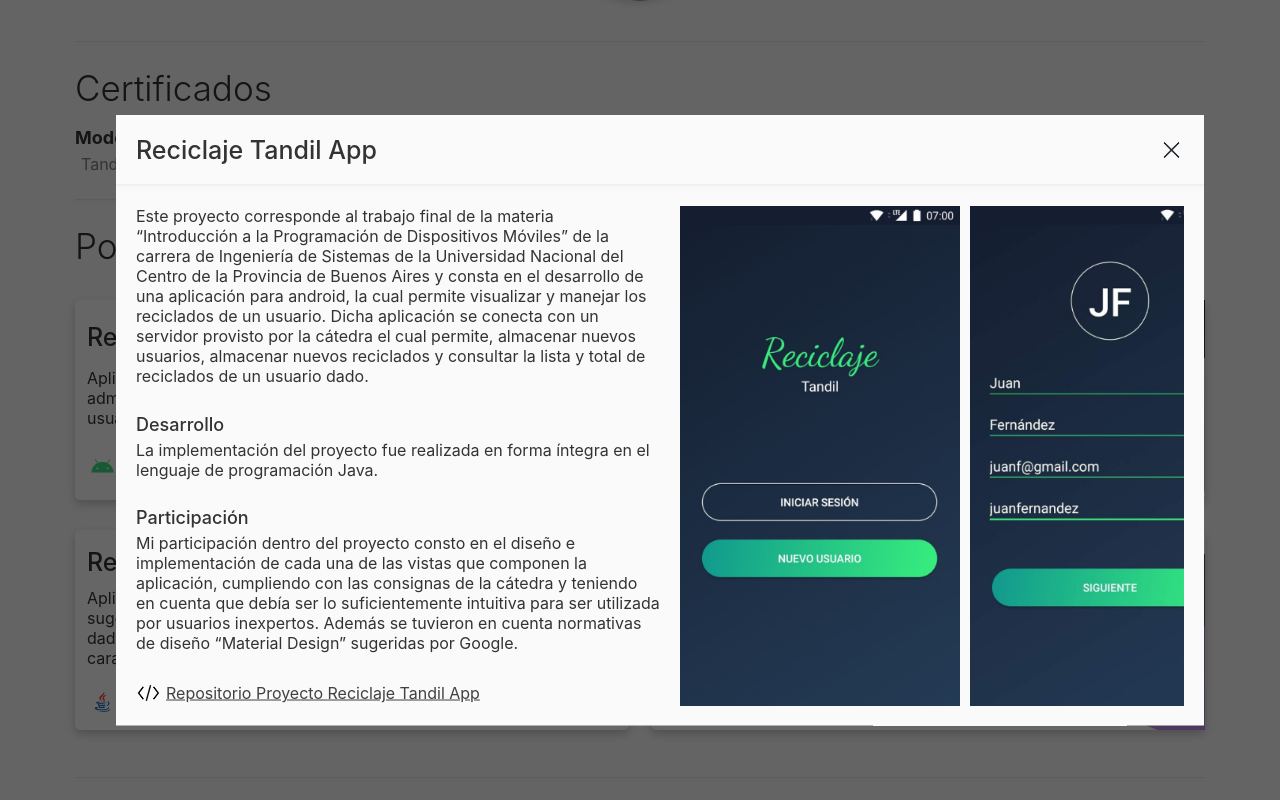
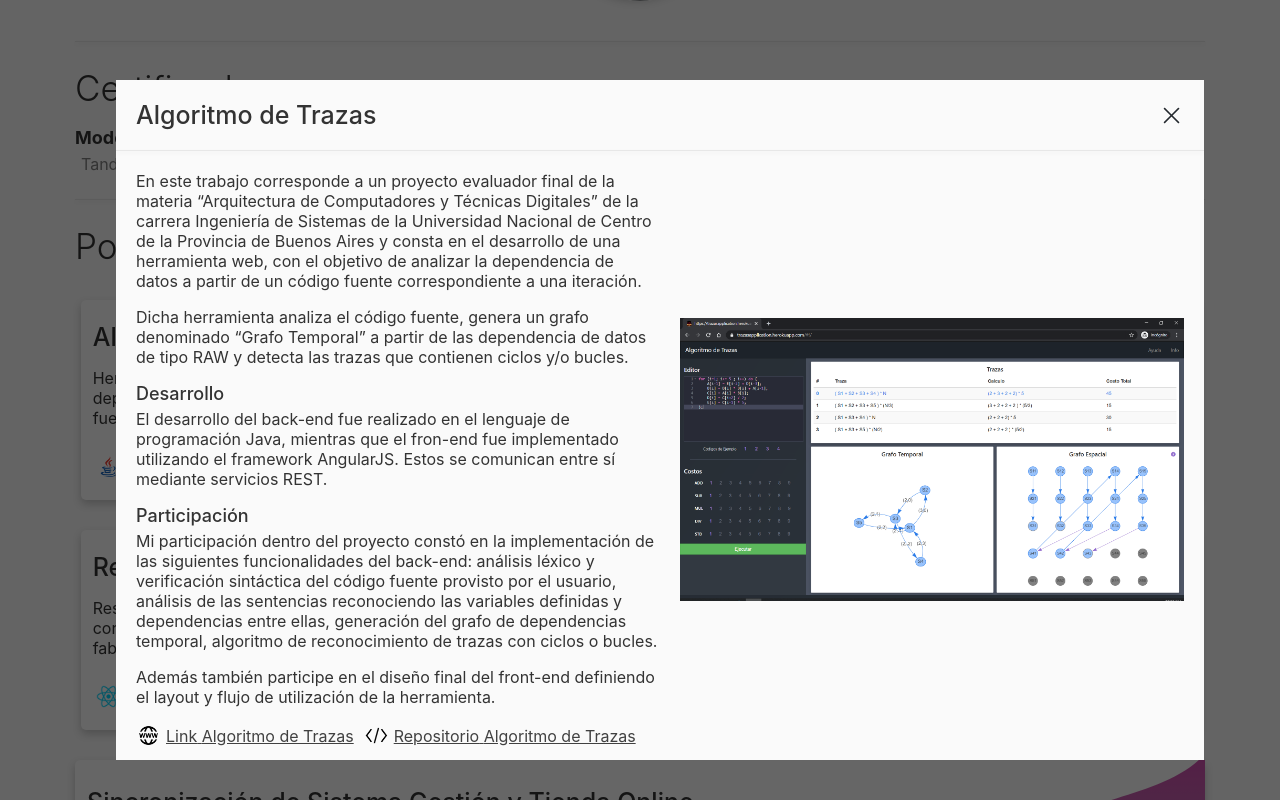
Before and after one commit to carreterosanti/Personal-Resume, a React (Create React App) app: page / in a window 1280 px wide. Both pictures are taken after a click on the element 351 px from the left and 1509 px from the top of the page. Shown: the part 1109-1909 px from the top of the page. Built offline with nearby package versions, Linux system fonts and the light colour scheme.

Commit message:
Add Portfolio proyecto sync Centum-TiendaNube

```diff
--- a/src/components/InfoProyecto.js
+++ b/src/components/InfoProyecto.js
@@ -1,5 +1,6 @@
 import React from "react";
 import Modal from "./Modal";
+import ItemBottomInfoProyecto from "./ItemBottomInfoProyecto";
 
 export default function InfoProyecto(props) {
   const imagenes = props.imagen.map(element => {
@@ -28,82 +29,34 @@
       <div></div>
     );
 
-  console.log(props.linkWeb);
-  const bottomInfoProyecto =
-    props.linkWeb !== "" ? (
+  const webInfoProyecto = props.linkWeb !== "" && (
     <div className="div-bottom-info-proyecto">
-        <div
-          style={{ marginRight: "10px" }}
-          className="div-bottom-info-proyecto"
-        >
-          <a
-            style={{ width: "25px", height: "25px", marginRight: "5px" }}
-            href={props.linkWeb}
-          >
-            <img
-              className="bottom-info-proyecto-icon clickable"
-              src={require(props.darkMode
-                ? "./images/dark-mode-www-icon.png"
-                : "./images/www-icon.png")}
-              alt="Brochure Icon"
+      <div style={{ marginRight: "10px" }} className="div-bottom-info-proyecto">
+        <ItemBottomInfoProyecto
+          linkWeb={props.linkWeb}
+          darkMode={props.darkMode}
+          titulo={props.titulo}
+          type="web"
         />
-          </a>
-
-          <a
-            style={props.darkMode ? { color: "#fafafa" } : { color: "#414141" }}
-            className="small-text-mobile-a"
-            href={props.linkWeb}
-          >
-            Link {props.titulo}
-          </a>
-        </div>
-        <div className="div-bottom-info-proyecto">
-          <a
-            style={{ width: "25px", height: "25px", marginRight: "5px" }}
-            href={props.linkRepositorio}
-          >
-            <img
-              className="bottom-info-proyecto-icon clickable"
-              src={require(props.darkMode
-                ? "./images/dark-mode-repository-code-icon.png"
-                : "./images/repository-code-icon.png")}
-              alt="Brochure Icon"
-            />
-          </a>
-
-          <a
-            style={props.darkMode ? { color: "#fafafa" } : { color: "#414141" }}
-            className="small-text-mobile-a"
-            href={props.linkRepositorio}
-          >
-            Repositorio Proyecto {props.titulo}
-          </a>
       </div>
     </div>
-    ) : (
+  );
+
+  const repoInfoProyecto = props.linkRepositorio !== "" && (
     <div className="div-bottom-info-proyecto">
+      <ItemBottomInfoProyecto
+        linkWeb={props.linkRepositorio}
+        darkMode={props.darkMode}
+        titulo={props.titulo}
+        type="repo"
+      />
+    </div>
+  );
+
+  const bottomInfoProyecto = (
     <div className="div-bottom-info-proyecto">
-          <a
-            style={{ width: "25px", height: "25px", marginRight: "5px" }}
-            href={props.linkRepositorio}
-          >
-            <img
-              className="bottom-info-proyecto-icon clickable"
-              src={require(props.darkMode
-                ? "./images/dark-mode-repository-code-icon.png"
-                : "./images/repository-code-icon.png")}
-              alt="Brochure Icon"
-            />
-          </a>
-
-          <a
-            style={props.darkMode ? { color: "#fafafa" } : { color: "#414141" }}
-            className="small-text-mobile-a"
-            href={props.linkRepositorio}
-          >
-            Repositorio Proyecto {props.titulo}
-          </a>
-        </div>
+      {webInfoProyecto}
+      {repoInfoProyecto}
     </div>
   );
 
--- /dev/null
+++ b/src/components/ItemBottomInfoProyecto.js
@@ -0,0 +1,45 @@
+import React from "react";
+
+export default function ItemBottomInfoProyecto(props) {
+  const imagenIcon =
+    props.type === "web" ? (
+      <img
+        className="bottom-info-proyecto-icon clickable"
+        src={require(props.darkMode
+          ? "./images/dark-mode-www-icon.png"
+          : "./images/www-icon.png")}
+        alt="Brochure Icon"
+      />
+    ) : props.type === "repo" ? (
+      <img
+        className="bottom-info-proyecto-icon clickable"
+        src={require(props.darkMode
+          ? "./images/dark-mode-repository-code-icon.png"
+          : "./images/repository-code-icon.png")}
+        alt="Brochure Icon"
+      />
+    ) : (
+      <></>
+    );
+
+  const textLink =
+    props.type === "web" ? "Link" : props.type === "repo" ? "Repositorio" : "";
+
+  return (
+    <>
+      <a
+        style={{ width: "25px", height: "25px", marginRight: "5px" }}
+        href={props.linkWeb}
+      >
+        {imagenIcon}
+      </a>
+      <a
+        style={props.darkMode ? { color: "#fafafa" } : { color: "#414141" }}
+        className="small-text-mobile-a"
+        href={props.linkWeb}
+      >
+        {textLink} {props.titulo}
+      </a>
+    </>
+  );
+}
--- a/src/components/Portafolio.js
+++ b/src/components/Portafolio.js
@@ -1,7 +1,7 @@
 import React, { useState } from "react";
 import PortfolioItem from "./PortfolioItem";
 import "./components-style.css";
-import { listadoProyectosPortfolio } from "./data-file.js";
+import { listadoProyectosPortfolio, listadoReferencias } from "./data-file.js";
 import InfoProyecto from "./InfoProyecto";
 
 export default function Portfolio(props) {
@@ -43,7 +43,17 @@
     });
   }
 
-  const listadoProyectos = listadoProyectosPortfolio.map(element => {
+  const ultimoItemProyectoImpar =
+    listadoProyectosPortfolio.length % 2
+      ? listadoProyectosPortfolio.length - 1
+      : undefined;
+
+  const listadoProyectos = listadoProyectosPortfolio.map((element, i) => {
+    var esUltimoEImpar =
+      ultimoItemProyectoImpar !== undefined && ultimoItemProyectoImpar === i
+        ? true
+        : false;
+
     return (
       <PortfolioItem
         titulo={element.titulo}
@@ -51,6 +61,7 @@
         descripcion={element.descripcion}
         darkMode={props.darkMode}
         wave={element.wave}
+        ultimoEImpar={esUltimoEImpar}
         onClick={() => {
           controllInfoProyecto(
             element.titulo,
@@ -73,7 +84,7 @@
       <div
         style={{
           display: "flex",
-          justifyContent: "space-between",
+          justifyContent: "space-around",
           flexWrap: "wrap",
           marginTop: "18px",
           marginBottom: "32px"
--- a/src/components/PortfolioItem.js
+++ b/src/components/PortfolioItem.js
@@ -4,6 +4,9 @@
 import { wavesReciclajeTandil } from "./data-file";
 
 export default function PortfolioItem(props) {
+  const imparUltimoItem = props.ultimoEImpar
+    ? "dark-mode-portfolio-last-item-card clickable"
+    : "49%";
   const iconosTecnologias = props.urlTecnologias.map(element => (
     <img
       className="s-skill-img"
@@ -16,7 +19,11 @@
     <div
       className={
         props.darkMode
-          ? "dark-mode-portfolio-item-card clickable"
+          ? props.ultimoEImpar
+            ? "dark-mode-portfolio-last-item-card clickable"
+            : "dark-mode-portfolio-item-card clickable"
+          : props.ultimoEImpar
+          ? "portfolio-last-item-card clickable"
           : "portfolio-item-card clickable"
       }
       onClick={props.onClick}
@@ -24,6 +31,7 @@
       <div
         style={{
           minWidth: "70%",
+          maxWidth: "70%",
           display: "flex",
           flexDirection: "column",
           justifyContent: "space-evenly"
@@ -47,11 +55,12 @@
         style={{
           display: "flex",
           justifyContent: "flex-end",
-          minWidth: "30%",
+          maxWidth: "200px",
+          minHeight: "200px",
           alignItems: "center"
         }}
       >
-        <svg width="200px" height="200px" fill="none" alignItems="top">
+        <svg width="100%" height="100%" fill="none" alignItems="top">
           <WaveGenerator wave={props.wave} />
         </svg>
       </div>
--- a/src/components/components-style.css
+++ b/src/components/components-style.css
@@ -141,6 +141,18 @@
   min-width: 49%;
 }
 
+.portfolio-last-item-card {
+  display: flex;
+  justify-content: space-between;
+  border-radius: 5px;
+  box-shadow: 0 4px 8px 0 rgba(0, 0, 0, 0.2);
+  transition: 0.3s;
+  margin: 15px 0px;
+  background-color: #ffffff;
+  max-width: 100%;
+  min-width: 100%;
+}
+
 .dark-mode-portfolio-item-card {
   display: flex;
   justify-content: space-between;
@@ -151,6 +163,18 @@
   background-color: #202020;
   max-width: 49%;
   min-width: 49%;
+}
+
+.dark-mode-portfolio-last-item-card {
+  display: flex;
+  justify-content: space-between;
+  border-radius: 5px;
+  box-shadow: 0 4px 8px 0 rgba(0, 0, 0, 0.2);
+  transition: 0.3s;
+  margin: 15px 0px;
+  background-color: #202020;
+  max-width: 100%;
+  min-width: 100%;
 }
 
 .portfolio-item-titulo {
@@ -300,7 +324,7 @@
 .h3-small-sub-titulo {
   margin-top: 0;
   font-size: 18px;
-  font-weight: 470;
+  font-weight: 500;
 }
 
 .circulo-condicion-materia {
--- a/src/components/data-file.js
+++ b/src/components/data-file.js
@@ -198,17 +198,17 @@
 
 export const wavesReciclajeTandil = [
   {
-    d: "m 200 0 c -70,30 -350,40 0,200 ",
+    d: "m 203 0 c -70,30 -350,40 0,200 ",
     idGradiente: "gradiente1",
     coloresGradientes: ["#151d30", "#1c2c43", "#273951"]
   },
   {
-    d: "m 200 50 c 0,100 -350,60 0,180",
+    d: "m 203 50 c 0,100 -350,60 0,180",
     idGradiente: "gradiente2",
     coloresGradientes: ["#139d8d", "#139d8d", "#36ec7e"]
   },
   {
-    d: "m 200 10 c -100,40 -100,30  0,80",
+    d: "m 203 10 c -100,40 -100,30  0,80",
     idGradiente: "gradiente3",
     coloresGradientes: ["#ffa601", "#ff7d43", "#f95d6a", "#d55087", "#a05095"]
   }
@@ -216,27 +216,27 @@
 
 export const wavesRedisenoWebBacMono = [
   {
-    d: "m 200 0 c -160,20 -350,120 0,200 ",
+    d: "m 203 0 c -160,20 -350,120 0,200 ",
     idGradiente: "gradiente4",
     coloresGradientes: ["#dcdcdc", "#dcdcdc", "#c1c1c1"]
   },
   {
-    d: "m 200 -10 c -260,20 -225,0 0,80",
+    d: "m 203 -10 c -260,20 -225,0 0,80",
     idGradiente: "gradiente5",
     coloresGradientes: ["#000000", "#161616", "#2f2f2f"]
   },
   {
-    d: "m 200 40 c -30,40 -30,40  0,70",
+    d: "m 203 40 c -30,40 -30,40  0,70",
     idGradiente: "gradiente6",
     coloresGradientes: ["#e40202", "#f8230d", "#e34539"]
   },
   {
-    d: "m 200 90 c -30,40 -30,40  0,70",
+    d: "m 203 90 c -30,40 -30,40  0,70",
     idGradiente: "gradiente7",
     coloresGradientes: ["#a7977d", "#736551", "#473d2f"]
   },
   {
-    d: "m 200 140 c -30,40 -30,40  0,70",
+    d: "m 203 140 c -30,40 -30,40  0,70",
     idGradiente: "gradiente8",
     coloresGradientes: ["#03a9f4", "#52c4f7", "#8bd8fc"]
   }
@@ -244,7 +244,7 @@
 
 export const wavesReemplazoDeSmartphone = [
   {
-    d: "m 200 0 c -70,80 -380,30 0,200 ",
+    d: "m 203 0 c -70,80 -380,30 0,200 ",
     idGradiente: "gradiente9",
     coloresGradientes: [
       "#1ab99a",
@@ -259,14 +259,27 @@
 
 export const wavesAlgoritmoDeTrazas = [
   {
-    d: "m 200 0 c -70,80 -380,30 0,200 ",
+    d: "m 203 0 c -70,80 -380,30 0,200 ",
     idGradiente: "gradiente10",
     coloresGradientes: ["#2C323A", "#353B46", "#3C424E", "#424855", "#474E5C"]
   },
   {
-    d: "m 200 50 c 0,100 -350,60 0,180",
+    d: "m 203 50 c 0,100 -350,60 0,180",
     idGradiente: "gradiente11",
     coloresGradientes: ["#C66EC7", "#C176D2", "#BC7EDD", "#B787E9"]
+  }
+];
+
+export const wavesSincronizacionSistemaGestionTiendaOnline = [
+  {
+    d: "m 203 -10 c -60,80 -310,30 0,200 ",
+    idGradiente: "gradiente12",
+    coloresGradientes: ["#CF3AA7", "#C549A7", "#B652A5", "#894799", "#292F81"]
+  },
+  {
+    d: "m 203 50 c 0,100 -250,60 0,180",
+    idGradiente: "gradiente13",
+    coloresGradientes: ["#2C3357", "#2D3458"]
   }
 ];
 
@@ -317,7 +330,7 @@
   ],
   participacion: [],
   desarrollo:
-    "La creación y configuración del proyecto fue realizado mediante el paquete de npm “create-react-app”. Luego la implementación del mismo fue desarrollado en forma integra utilizando la librería React.",
+    "La creación y configuración del proyecto fue realizado mediante el paquete de npm “create-react-app”. Luego la implementación del mismo fue desarrollado en forma íntegra utilizando la librería React.",
   wave: wavesRedisenoWebBacMono,
   linkWeb: "https://carreterosanti.github.io/Bac-Mono-Redesign-Website/"
 };
@@ -371,9 +384,31 @@
   linkWeb: "https://trazasapplication.herokuapp.com/"
 };
 
+export const portfolioSincronizacionSistemaGestionTiendaOnline = {
+  titulo: "Sincronización de Sistema Gestión y Tienda Online",
+  urlTecnologias: ["java-icon.png"],
+  descripcion:
+    "Aplicación Java para la sincronización automática de ventas y artículos, entre el sistema de gestión Centum Suite y una tienda online de Tienda Nube",
+  descripcionExtendida: [
+    "Aplicación desarrollada para una empresa privada, la cual deseaba sincronizar automáticamente en forma periódica, las ventas y artículos de su tienda online de Tienda Nube, con su sistema de gestión Centum Suite.",
+    "La aplicación obtiene la información necesaria mediante las API que Centum Suite y Tienda Nube proveen, para luego analizar, procesar y actualizar los valores de stock y precio de todos los artículos presentes en la tienda online. Así como también informa al sistema de gestión, Centum Suite, de las ventas realizadas en Tienda Nube.",
+    "Cada sincronización se notifica mediante un correo electrónico, donde se muestra en detalle la actualización de cada artículo y/o venta"
+  ],
+  participacion: [
+    "Mi participación dentro del proyecto comprendió desde la captura de requerimientos, diseño, implementación y configuración para la ejecución automática de la aplicación."
+  ],
+  desarrollo:
+    "El desarrollo de la aplicación se realizó en forma íntegra en Java.",
+  linkRepositorio: "",
+  urlImagenes: ["./centum-tiendanube.png"],
+  wave: wavesSincronizacionSistemaGestionTiendaOnline,
+  linkWeb: ""
+};
+
 export const listadoProyectosPortfolio = [
+  portfolioAlgoritmoDeTrazas,
   portfolioReciclajeTandil,
   portfolioRedisenoWebBacMono,
   portfolioReemplazoDeSmartphone,
-  portfolioAlgoritmoDeTrazas
+  portfolioSincronizacionSistemaGestionTiendaOnline
 ];
```
Also changed, not shown: public/centum-tiendanube.png (added). Lines whose indentation alone changed are shown as unchanged.
